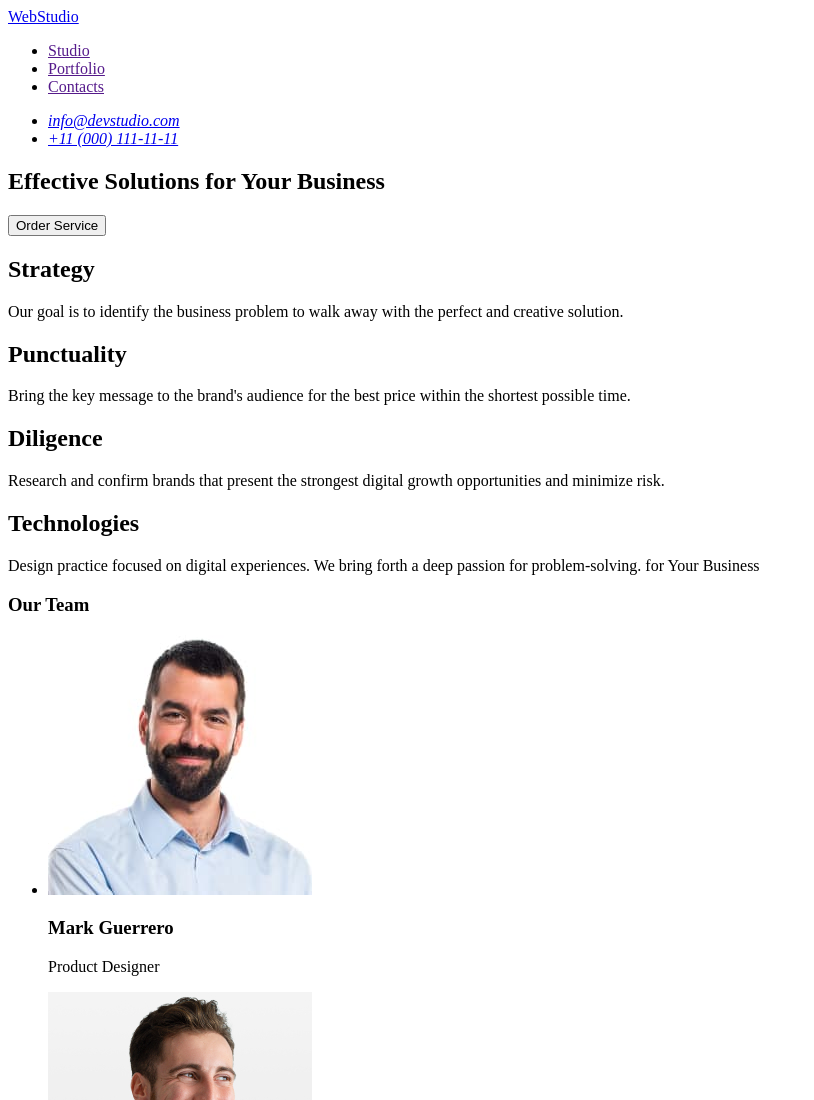
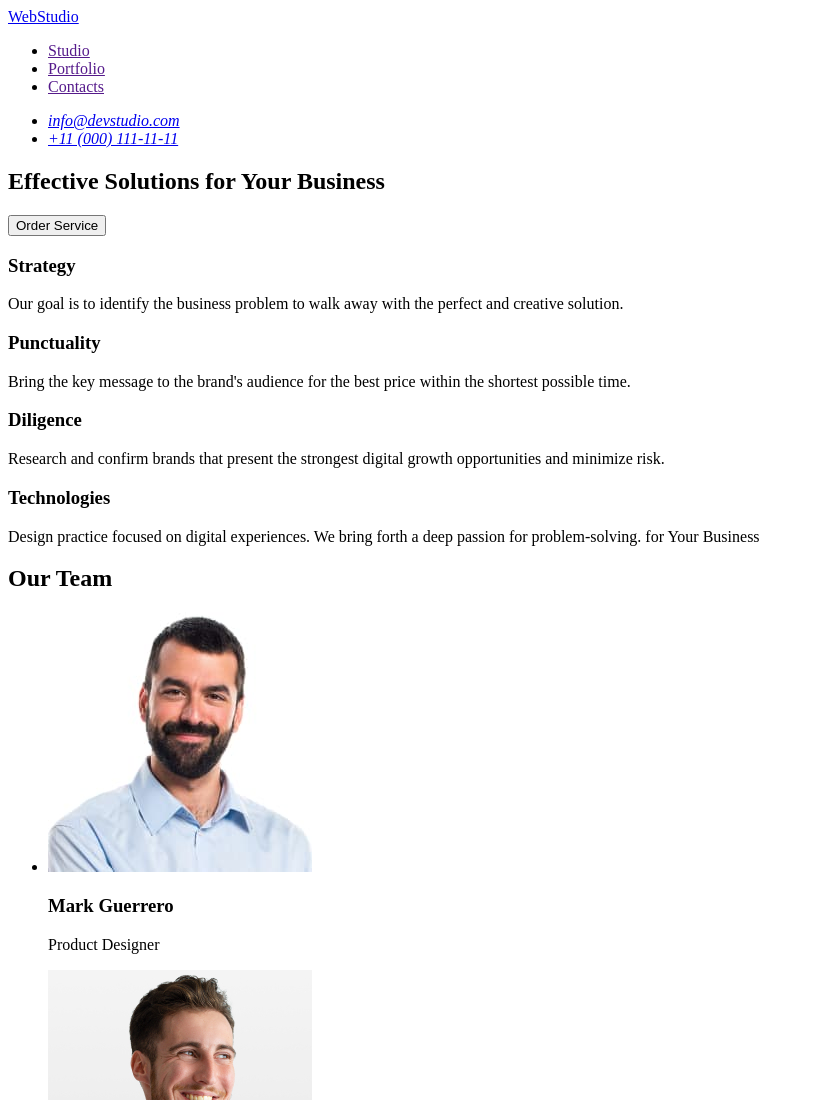
Before and after one commit to AntonUau/goit-markup-hw-01, a plain HTML site: page index.html in a window 1280 px wide. Shown: the top 1100 px of the page, without its empty margins (0-814 px from the left). Drawn offline with Linux system fonts and the light colour scheme.

Commit message:
Update index.html

```diff
--- a/index.html
+++ b/index.html
@@ -38,21 +38,21 @@
             <button type="button">Order Service</button>
         </section>
         <section>
-            <h2>Strategy</h2>
+            <h3>Strategy</h3>
         <p>Our goal is to identify the business
             problem to walk away with the perfect and creative solution.
         </p>
-        <h2>Punctuality</h2>
+        <h3>Punctuality</h3>
         <p>Bring the key message to the brand's audience for the best price within the shortest possible time.
         </p>
-        <h2>Diligence</h2>
+        <h3>Diligence</h3>
         <p>Research and confirm brands that present the strongest digital growth opportunities and minimize risk.
         </p>
-        <h2>Technologies</h2>
+        <h3>Technologies</h3>
         <p>Design practice focused on digital experiences. We bring forth a deep passion for problem-solving.  for Your Business</p>
         </section>
         <section>
-            <h3>Our Team</h3>
+            <h2>Our Team</h2>
             <ul>
                 <li>
                     <img src="./image/img.jpg" alt="Mark Guerrero"
```
